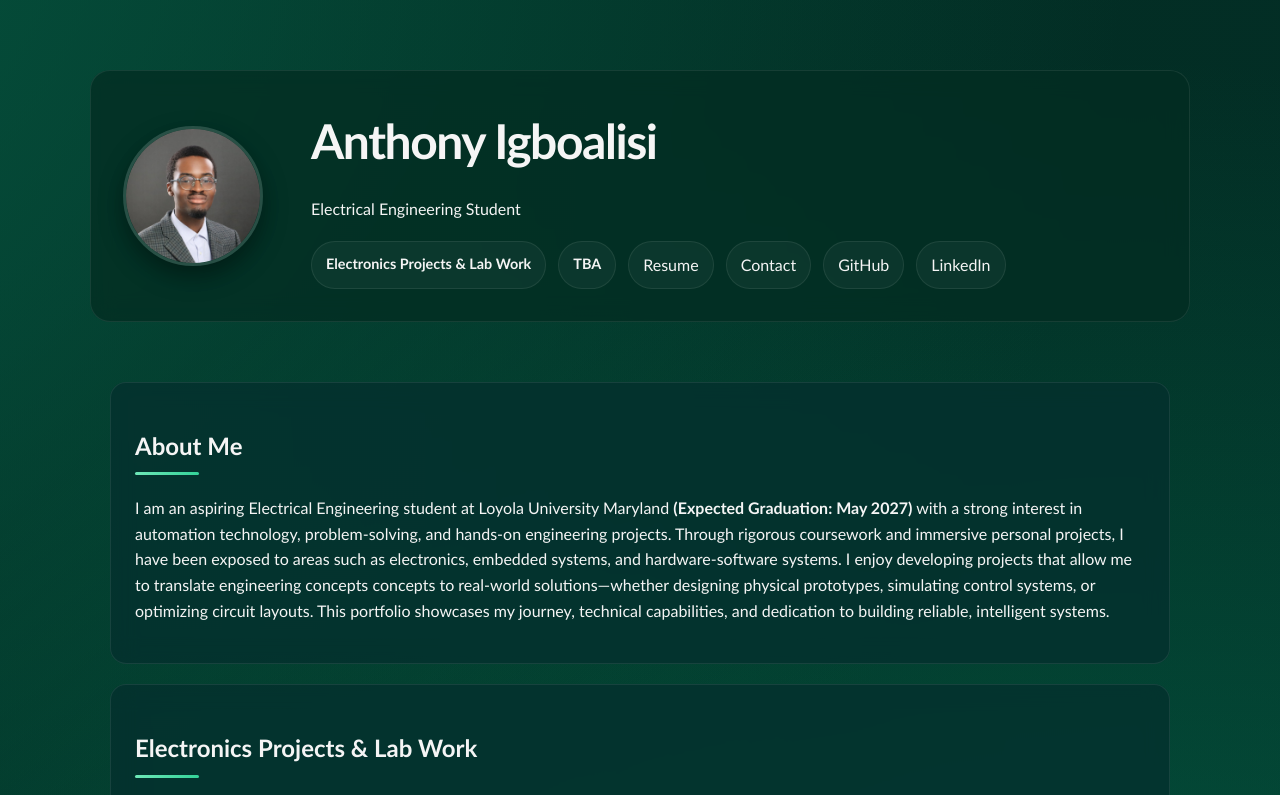
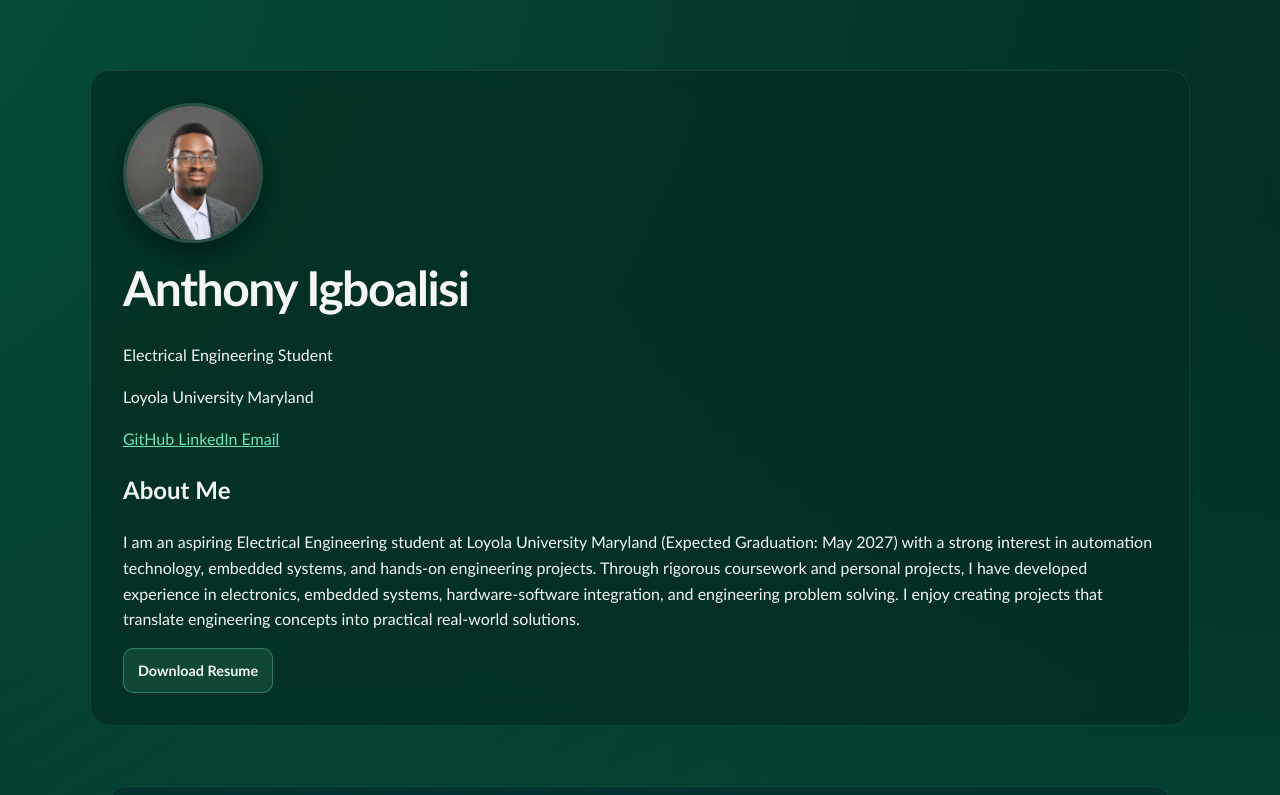
Before and after one commit to akig1019/akig1019.github.io, a plain HTML site: page index.html in a window 1280 px wide. Shown: the top 795 px of the page. Drawn offline with Linux system fonts and the light colour scheme.

Commit message:
Update index.html

```diff
--- a/index.html
+++ b/index.html
@@ -18,27 +18,88 @@
 </head>
 <body>
   <header class="hero">
-    <div class="hero-inner hero-grid">
-  <img src="./resources/linkedin_headshot.jpeg" alt="Anthony Igboalisi" class="headshot" />
+  <div class="hero-inner">
 
+    <div class="profile-layout">
 
+      <!-- LEFT SIDEBAR -->
+      <aside class="profile-sidebar">
 
-  <div>
-    <h1>Anthony Igboalisi</h1>
-    <p> Electrical Engineering Student </p>
+        <img
+          src="./resources/linkedin_headshot.jpeg"
+          alt="Anthony Igboalisi"
+          class="headshot">
 
-    <div class="links">
-      <a href="#technical" class="btn">Electronics Projects & Lab Work</a>
-<a href="#leadership" class="btn">TBA</a>
-      <a href="#resume">Resume</a>
-      <a href="#contact">Contact</a>
-      <a href="https://github.com/akig1019" target="_blank" rel="noreferrer">GitHub</a>
-      <a href="https://www.linkedin.com/in/anthonyigboalisi/" target="_blank" rel="noreferrer">LinkedIn</a>
+        <h1>Anthony Igboalisi</h1>
+
+        <p class="title">
+          Electrical Engineering Student
+        </p>
+
+        <p class="school">
+          Loyola University Maryland
+        </p>
+
+        <div class="social-links">
+
+          <a href="https://github.com/akig1019"
+             target="_blank"
+             title="GitHub">
+            GitHub
+          </a>
+
+          <a href="https://www.linkedin.com/in/anthonyigboalisi/"
+             target="_blank"
+             title="LinkedIn">
+            LinkedIn
+          </a>
+
+          <a href="mailto:your-email@email.com"
+             title="Email">
+            Email
+          </a>
+
+        </div>
+
+      </aside>
+
+      <!-- RIGHT CONTENT -->
+      <section class="about-panel">
+
+        <h2>About Me</h2>
+
+        <p>
+          I am an aspiring Electrical Engineering student at
+          Loyola University Maryland (Expected Graduation:
+          May 2027) with a strong interest in automation
+          technology, embedded systems, and hands-on
+          engineering projects.
+
+          Through rigorous coursework and personal projects,
+          I have developed experience in electronics,
+          embedded systems, hardware-software integration,
+          and engineering problem solving.
+
+          I enjoy creating projects that translate engineering
+          concepts into practical real-world solutions.
+        </p>
+
+        <div class="resume-actions">
+          <a href="resources/Anthony_Igboalisi_Resume.pdf"
+             class="btn primary"
+             target="_blank">
+
+            Download Resume
+
+          </a>
+        </div>
+
+      </section>
+
     </div>
+
   </div>
-</div>
-
-  </header>
+</header>
 
   <main class="container">
     <section id="about" class="card">
```
